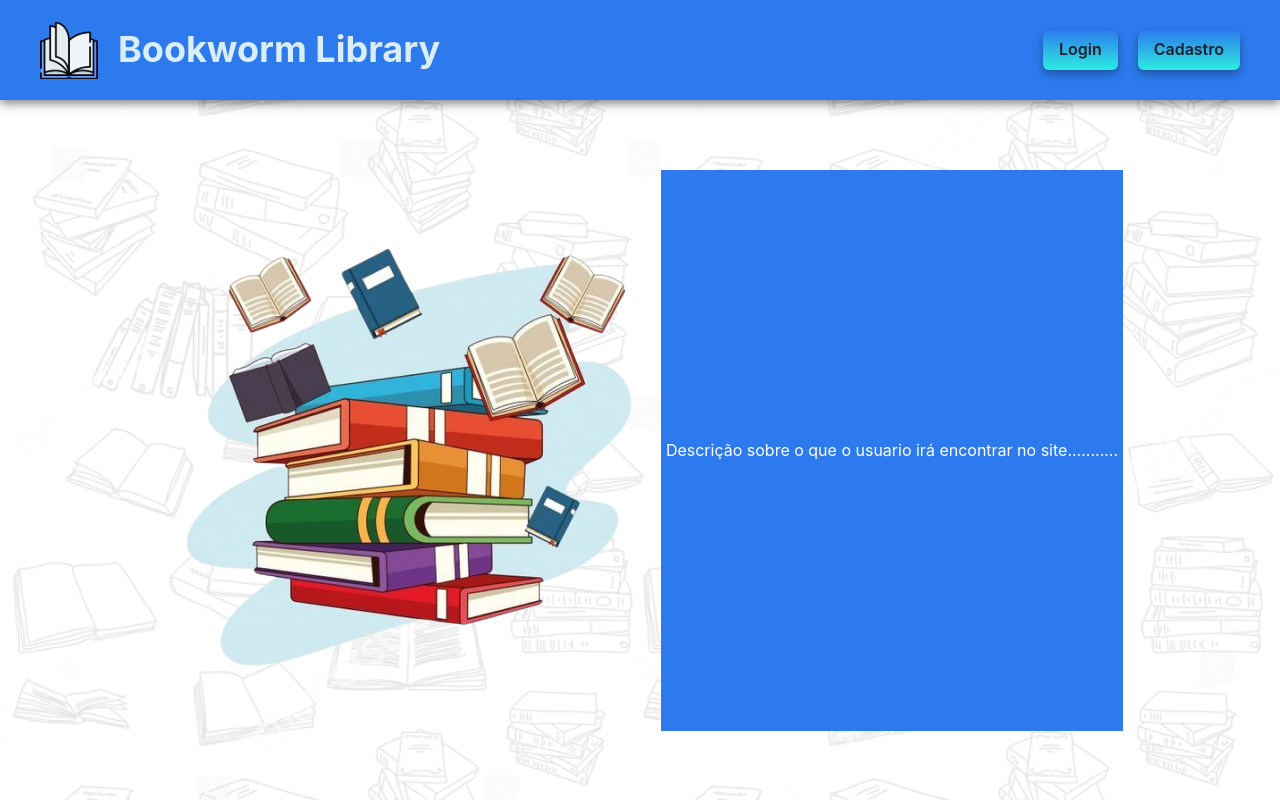
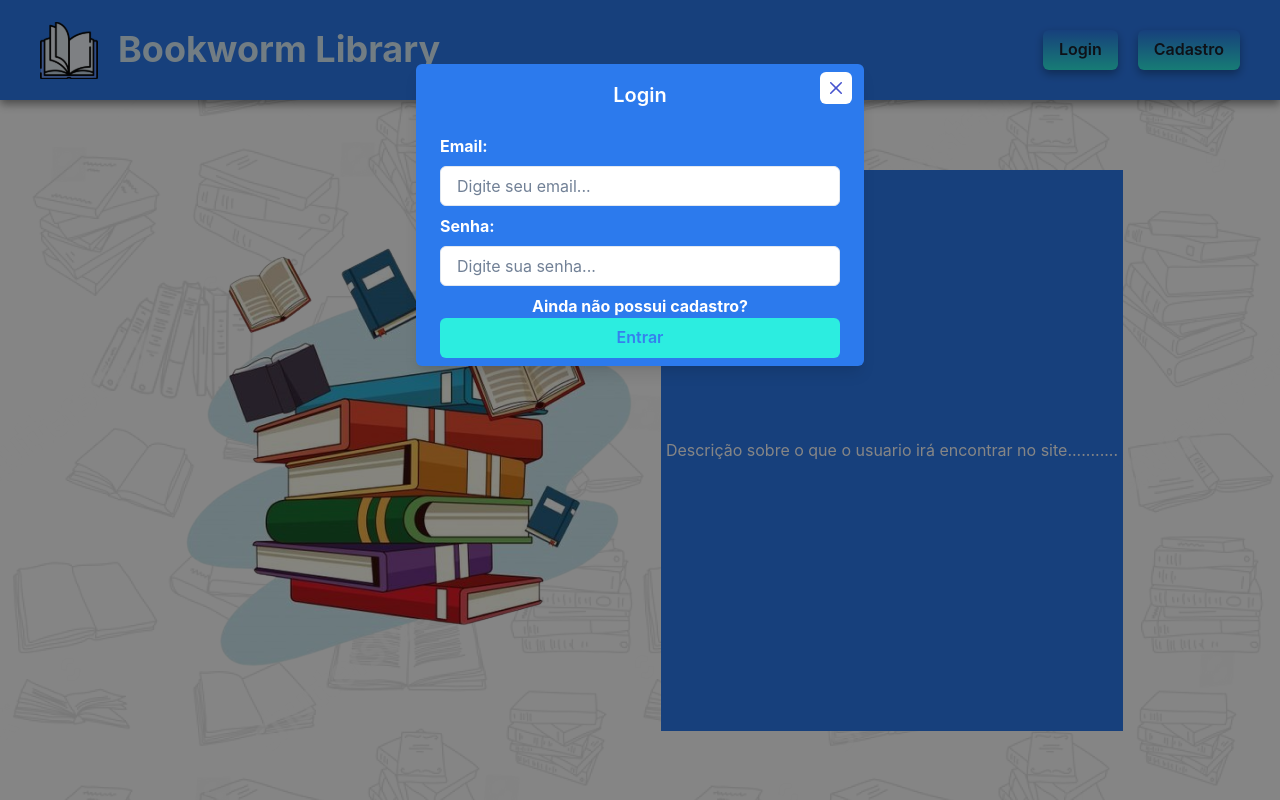
Before and after one commit to Bookworm-library/projeto-front-end, a React (Vite) app: page / in a window 1280 px wide. Both pictures are taken after a click on the button "Login". Shown: the top 800 px of the page. Built offline with nearby package versions, Linux system fonts and the light colour scheme; grey boxes are pictures that could not be loaded.

Commit message:
feat/Login criando modal login, usando yup e hookForm para validação do login, mas não consegui testar porque mesmo não acusando de erro ele não me mostra o objeto formado pelo handleSubmit

```diff
--- a/src/components/HeaderLandingPage/index.tsx
+++ b/src/components/HeaderLandingPage/index.tsx
@@ -1,6 +1,10 @@
 import { Flex, Heading, Stack, Button, Image } from "@chakra-ui/react";
 
+import { useContextFunction } from "../../contexts/userContext";
 export const HeaderLandingPage = () => {
+
+  const {onOpen} = useContextFunction()
+
   return (
     <Flex
       as={"header"}
@@ -18,7 +22,7 @@ export const HeaderLandingPage = () => {
         <Heading color="#DAEEFA"> Bookworm Library</Heading>
       </Flex>
       <Stack align="center" direction={"row"} color="white" gap="20px">
-        <Button
+        <Button onClick={() => onOpen()}
           sx={{ boxShadow: "0px 4px 9px rgba(0, 0, 0, 0.315)" }}
           _hover={{ opacity: "0.7" }}
           bgGradient="linear(to-t,#2CEDE0, #2C7AED)"
--- a/src/components/MainLandingPage/index.tsx
+++ b/src/components/MainLandingPage/index.tsx
@@ -1,7 +1,14 @@
 import { Flex, Image, Text } from "@chakra-ui/react";
 
+import { useContextFunction } from "../../contexts/userContext";
+import { ModalLogin } from "../ModalLogin";
+
 export const MainLandingPage = () => {
+
+const {isOpen} =  useContextFunction()
   return (
+    <>
+    {isOpen ? <ModalLogin /> : null}
     <Flex
       as={"main"}
       bgImage="./src/assets/img/bgbooks.svg"
@@ -17,5 +24,7 @@ export const MainLandingPage = () => {
         </Text>
       </Flex>
     </Flex>
+</>
+
   );
 };
--- /dev/null
+++ b/src/components/ModalLogin/index.tsx
@@ -0,0 +1,111 @@
+import {
+    Modal,
+    ModalOverlay,
+    ModalContent,
+    ModalHeader,
+    ModalFooter,
+    ModalBody,
+    ModalCloseButton,
+    Box,
+    Input,
+    FormLabel,
+    FormControl,
+    FormHelperText,
+    Center,
+    Image,
+    Button,
+    Text
+} from '@chakra-ui/react'
+
+import { useForm } from "react-hook-form";
+import { yupResolver } from "@hookform/resolvers/yup";
+
+import { validacaoLogin } from '../../validations/LoginValidation'
+
+import { useContextFunction } from '../../contexts/userContext'
+
+export interface iLogin {
+    email: string,
+    password: string
+}
+
+export function ModalLogin() {
+
+    const { isOpen, onClose } = useContextFunction()
+
+    const {
+        register,
+        handleSubmit,
+        reset,
+        formState: { errors },
+    } = useForm<iLogin>({
+        resolver: yupResolver(validacaoLogin),
+    });
+
+    const onSubmitFunction = (data: iLogin) => {
+        console.log(data)
+    };
+
+    return (
+        <>
+            <Modal isOpen={isOpen} onClose={onClose}  >
+                <ModalOverlay />
+                <Box boxSize='sm'>
+                    <Box>
+                    <Image src='blaz-photo-zMRLZh40kms-unsplash' />
+                    </Box>
+
+                    <ModalContent bg="#2C7AED">
+                        <Center color='white'>
+                            <ModalHeader >Login</ModalHeader>
+                        </Center>
+                        <ModalCloseButton
+                         bg="#FFFFFF"
+                         color="#4552CE"
+                         _hover={{ bg:"#FFFFFF" }}
+                         />
+                        <ModalBody >
+                            <FormControl onSubmit={handleSubmit(onSubmitFunction)}>
+                                <FormLabel
+                                    color='white'
+                                    fontWeight='bold'
+                                >Email:
+                                </FormLabel>
+                                <Input
+                                    type='email'
+                                    bg="#FFFFFF"
+                                    placeholder="Digite seu email..."
+                                    {...register("email")} />
+                                <FormHelperText
+                                    color="#FF7B7B" >{errors.email?.message}</FormHelperText>
+                                <FormLabel
+                                    color='white'
+                                    fontWeight='bold'>
+                                    Senha:
+                                </FormLabel>
+                                <Input
+                                    type='password'
+                                    bg="#FFFFFF"
+                                    placeholder="Digite sua senha..."
+                                    {...register("password")} />
+                                <FormHelperText
+                                    color="#FF7B7B">{errors.password?.message}
+                                </FormHelperText>
+                                <Center color='white'>
+                                    <Text fontWeight='bold'>Ainda não possui cadastro?</Text>
+                                </Center>
+                                <Button
+                                    type='submit'
+                                    borderStyle="4px"
+                                    w="100%"
+                                    bg="#2CEDE0"
+                                    color="#3580EE"
+                                    _hover={{ opacity: "0.7" }} >Entrar</Button>
+                            </FormControl>
+                        </ModalBody>
+                    </ModalContent>
+                </Box>
+            </Modal>
+        </>
+    )
+}
--- a/src/contexts/userContext.tsx
+++ b/src/contexts/userContext.tsx
@@ -1,7 +1,22 @@
-import { createContext } from "react";
+import { createContext, useState, useContext } from "react";
+import { useDisclosure } from '@chakra-ui/react'
 
-export const UserContext = createContext({});
+export interface IUserContext {
+  isOpen: boolean,
+  onOpen: () => void,
+  onClose:() => void
+}
 
+export const UserContext = createContext<IUserContext>({} as IUserContext);
 export const UserProvider = ({ children }: any) => {
-  return <UserContext.Provider value>{children}</UserContext.Provider>;
+
+  const { isOpen, onOpen, onClose } = useDisclosure()
+
+  return <UserContext.Provider value={{ isOpen, onOpen, onClose }}>{children}</UserContext.Provider>;
 };
+
+
+export function useContextFunction() {
+  const contextUser = useContext(UserContext)
+  return contextUser
+}
--- /dev/null
+++ b/src/pages/LoginPage.tsx
@@ -0,0 +1,4 @@
+
+export const LoginPage = () => {
+    return <h1>Login Page</h1>;
+  };
--- a/src/routes/index.tsx
+++ b/src/routes/index.tsx
@@ -1,6 +1,7 @@
 import { Route, Routes } from "react-router-dom";
 import { DashboardPage } from "../pages/DashboardPage";
 import { LandingPage } from "../pages/LandingPage";
+import { LoginPage } from "../pages/LoginPage";
 
 export const RoutesMain = () => (
   <Routes>
--- /dev/null
+++ b/src/validations/LoginValidation.ts
@@ -0,0 +1,9 @@
+import * as yup from 'yup'
+
+export const validacaoLogin = yup.object().shape({
+    email: yup
+        .string()
+        .required("Preenchimento do email obrigatório")
+        .email("Email inválido"),
+    password: yup.string().required("Preenchimento da senha obrigatório"),
+});
```
